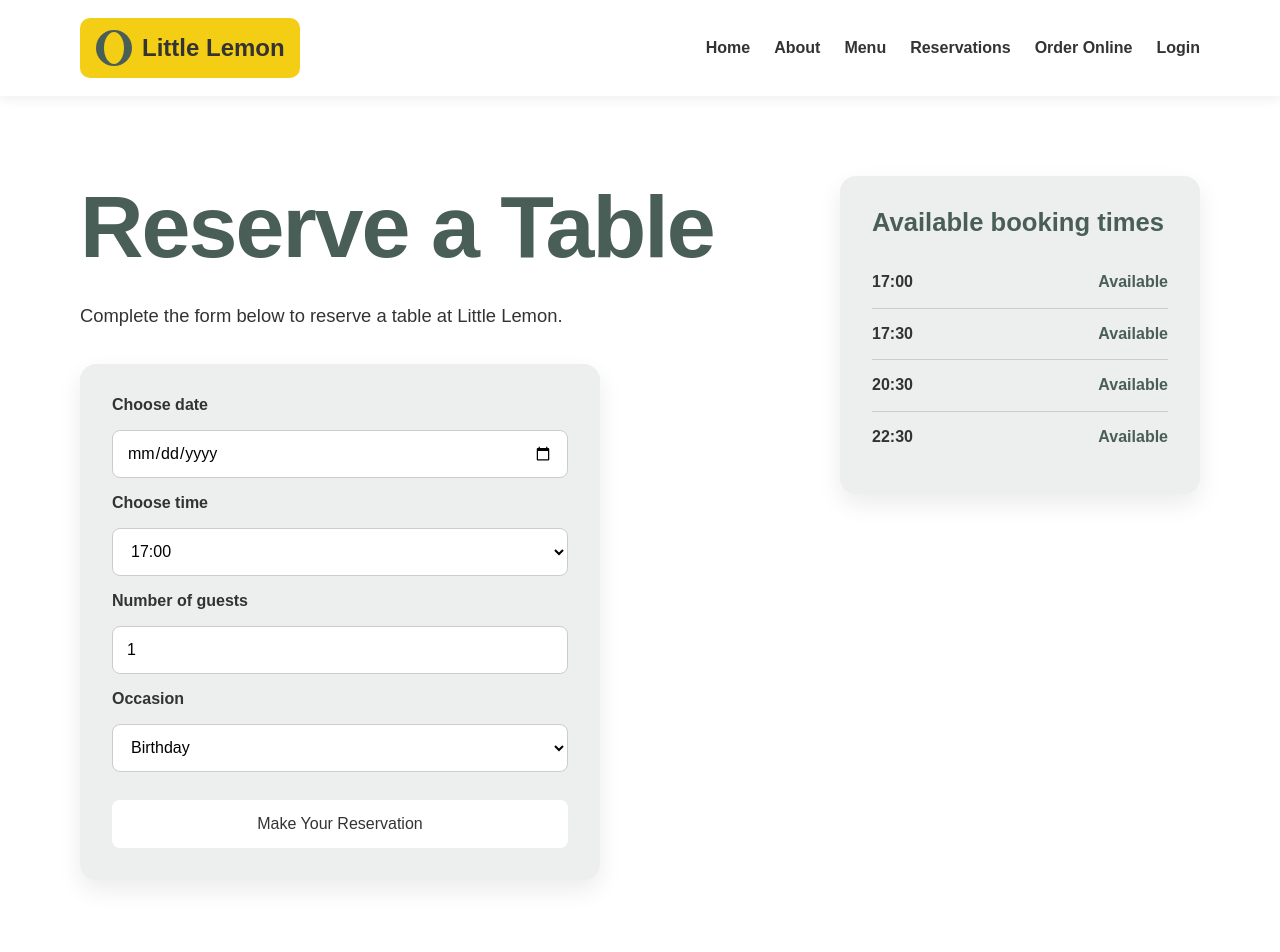
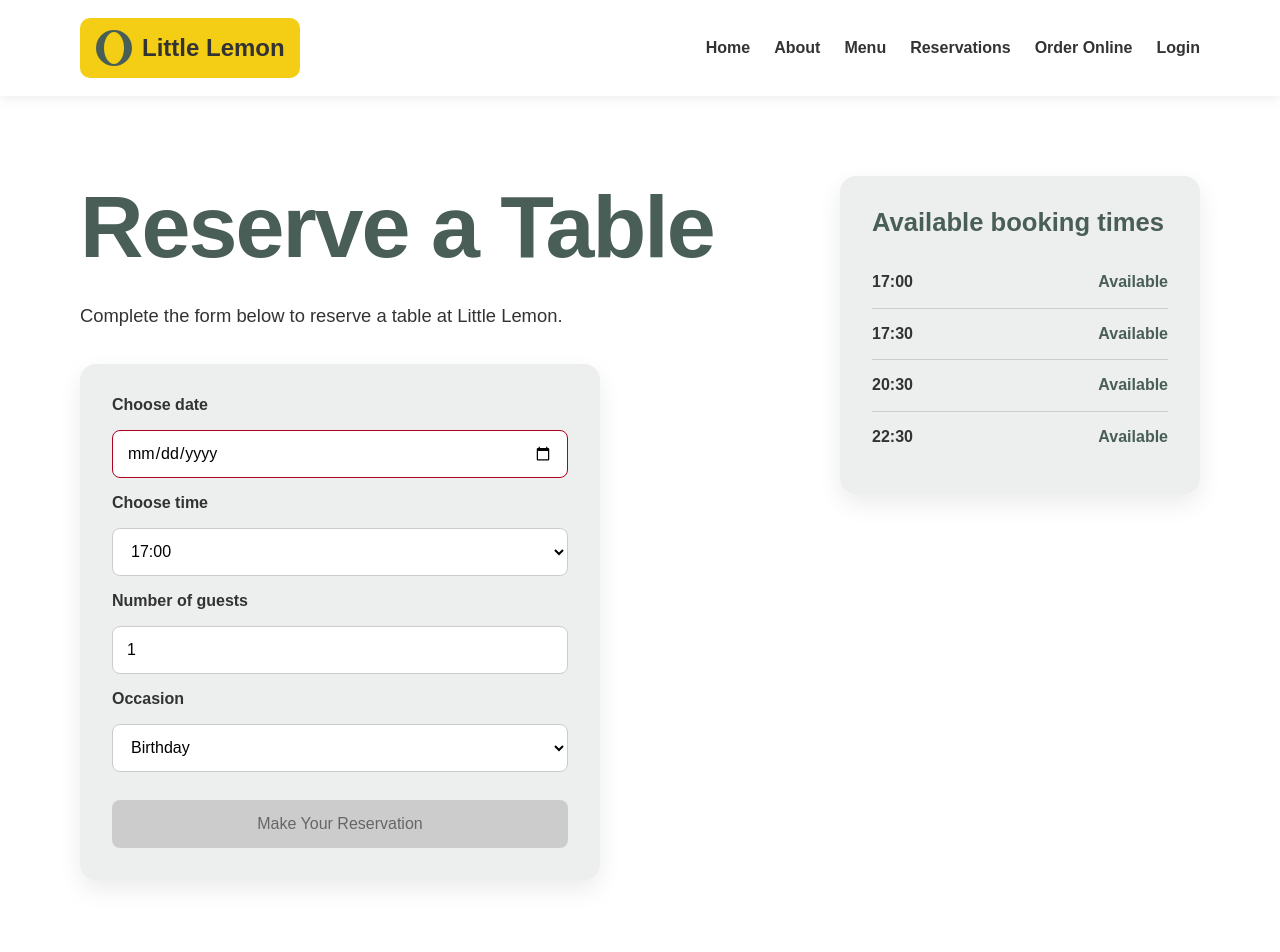
Before and after one commit to jalfons/little-lemon, a React (Create React App) app: page /booking in a window 1280 px wide. Shown: the top 952 px of the page. Built offline with nearby package versions, Linux system fonts and the light colour scheme.

Commit message:
Add booking form validation tests

```diff
--- a/src/App.css
+++ b/src/App.css
@@ -621,3 +621,23 @@ address {
 .confirmed-booking p {
   margin: 0 auto 32px;
 }
+
+.form-error {
+  color: #b00020;
+  font-size: 0.9rem;
+  font-weight: 700;
+  margin: -8px 0 4px;
+}
+
+.booking-form input:invalid,
+.booking-form select:invalid {
+  border-color: #b00020;
+}
+
+.booking-form .booking-submit:disabled {
+  background-color: #cccccc;
+  color: #666666;
+  cursor: not-allowed;
+  transform: none;
+  box-shadow: none;
+}
--- a/src/components/BookingForm.js
+++ b/src/components/BookingForm.js
@@ -1,20 +1,43 @@
-import { useEffect, useState } from 'react';
+import { useEffect, useMemo, useState } from 'react';
+import {
+  getTodayDateString,
+  isBookingFormValid,
+  occasions,
+  validateBookingForm,
+} from '../utils/bookingValidation';
 
 function BookingForm({
   availableTimes,
   dispatchAvailableTimes,
   submitForm = () => true,
 }) {
+  const today = getTodayDateString();
+
   const [date, setDate] = useState('');
   const [time, setTime] = useState(availableTimes[0] || '');
   const [guests, setGuests] = useState(1);
   const [occasion, setOccasion] = useState('Birthday');
+  const [wasSubmitted, setWasSubmitted] = useState(false);
 
   useEffect(() => {
     if (availableTimes.length > 0 && !availableTimes.includes(time)) {
       setTime(availableTimes[0]);
     }
   }, [availableTimes, time]);
+
+  const formData = useMemo(
+    () => ({
+      date,
+      time,
+      guests,
+      occasion,
+      availableTimes,
+    }),
+    [availableTimes, date, guests, occasion, time]
+  );
+
+  const validation = validateBookingForm(formData);
+  const isFormValid = isBookingFormValid(formData);
 
   function handleDateChange(event) {
     const selectedDate = event.target.value;
@@ -29,6 +52,11 @@ function BookingForm({
 
   function handleSubmit(event) {
     event.preventDefault();
+    setWasSubmitted(true);
+
+    if (!isFormValid) {
+      return;
+    }
 
     const reservationData = {
       date,
@@ -56,15 +84,23 @@ function BookingForm({
         type="date"
         id="res-date"
         value={date}
+        min={today}
         onChange={handleDateChange}
+        aria-describedby="date-error"
         required
       />
+      {!validation.date && (wasSubmitted || date !== '') && (
+        <p className="form-error" id="date-error">
+          Please choose today or a future date.
+        </p>
+      )}
 
       <label htmlFor="res-time">Choose time</label>
       <select
         id="res-time"
         value={time}
         onChange={(event) => setTime(event.target.value)}
+        aria-describedby="time-error"
         required
       >
         {availableTimes.map((availableTime) => (
@@ -73,6 +109,11 @@ function BookingForm({
           </option>
         ))}
       </select>
+      {!validation.time && wasSubmitted && (
+        <p className="form-error" id="time-error">
+          Please choose an available reservation time.
+        </p>
+      )}
 
       <label htmlFor="guests">Number of guests</label>
       <input
@@ -83,8 +124,14 @@ function BookingForm({
         id="guests"
         value={guests}
         onChange={(event) => setGuests(event.target.value)}
+        aria-describedby="guests-error"
         required
       />
+      {!validation.guests && (wasSubmitted || guests !== '') && (
+        <p className="form-error" id="guests-error">
+          Please choose between 1 and 10 guests.
+        </p>
+      )}
 
       <label htmlFor="occasion">Occasion</label>
       <select
@@ -93,14 +140,19 @@ function BookingForm({
         onChange={(event) => setOccasion(event.target.value)}
         required
       >
-        <option value="Birthday">Birthday</option>
-        <option value="Anniversary">Anniversary</option>
+        {occasions.map((occasionOption) => (
+          <option key={occasionOption} value={occasionOption}>
+            {occasionOption}
+          </option>
+        ))}
       </select>
 
       <input
         type="submit"
         value="Make Your Reservation"
         className="primary-button booking-submit"
+        disabled={!isFormValid}
+        aria-disabled={!isFormValid}
       />
     </form>
   );
--- /dev/null
+++ b/src/utils/bookingValidation.js
@@ -0,0 +1,31 @@
+export const occasions = ['Birthday', 'Anniversary'];
+
+export function getTodayDateString(date = new Date()) {
+  const year = date.getFullYear();
+  const month = String(date.getMonth() + 1).padStart(2, '0');
+  const day = String(date.getDate()).padStart(2, '0');
+
+  return `${year}-${month}-${day}`;
+}
+
+export function validateBookingForm({
+  date,
+  time,
+  guests,
+  occasion,
+  availableTimes = [],
+}) {
+  const guestNumber = Number(guests);
+
+  return {
+    date: date !== '' && date >= getTodayDateString(),
+    time: time !== '' && availableTimes.includes(time),
+    guests:
+      Number.isInteger(guestNumber) && guestNumber >= 1 && guestNumber <= 10,
+    occasion: occasions.includes(occasion),
+  };
+}
+
+export function isBookingFormValid(formData) {
+  return Object.values(validateBookingForm(formData)).every(Boolean);
+}
```
Also changed, not shown: 1 other file (tests, documents, lock files or other folders).
